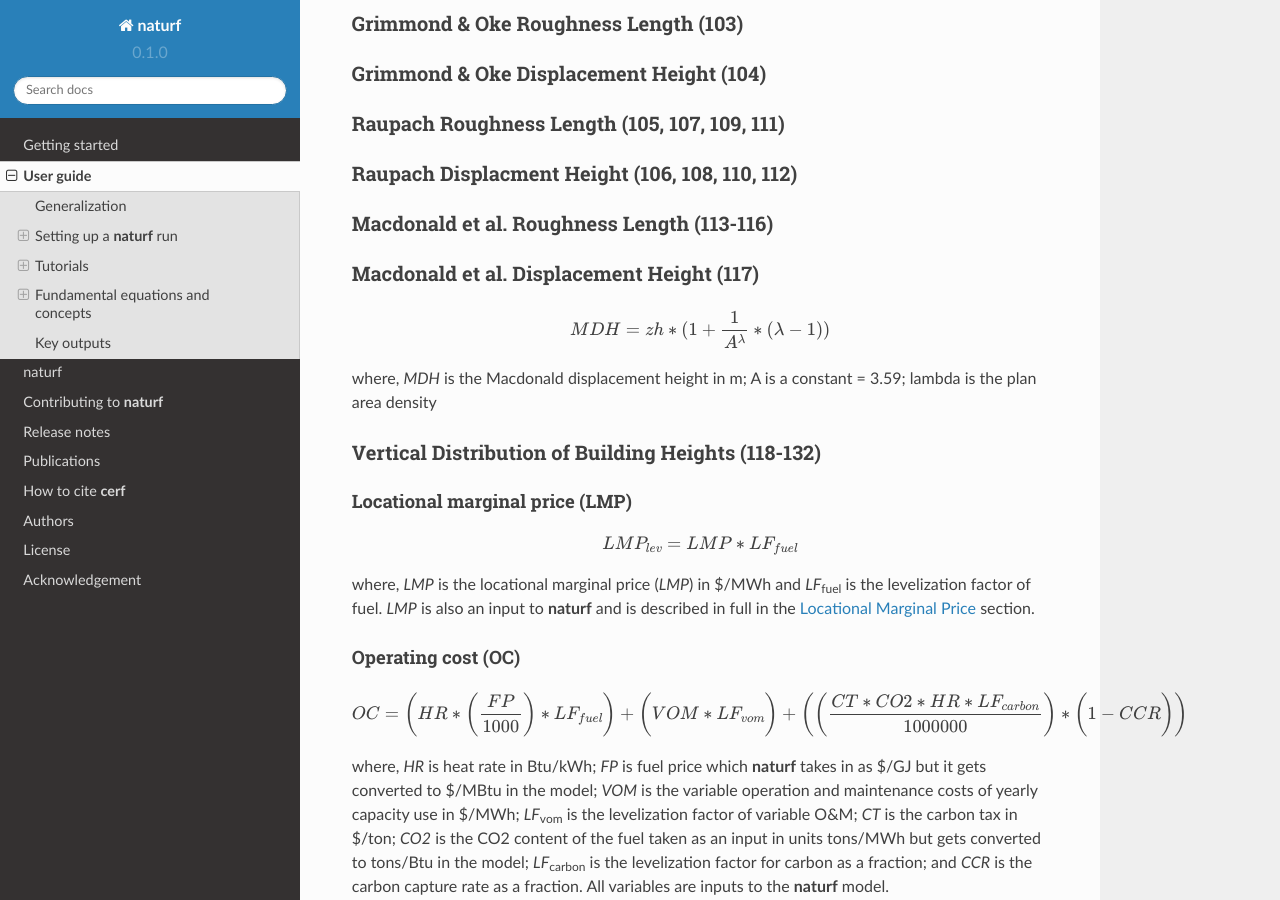
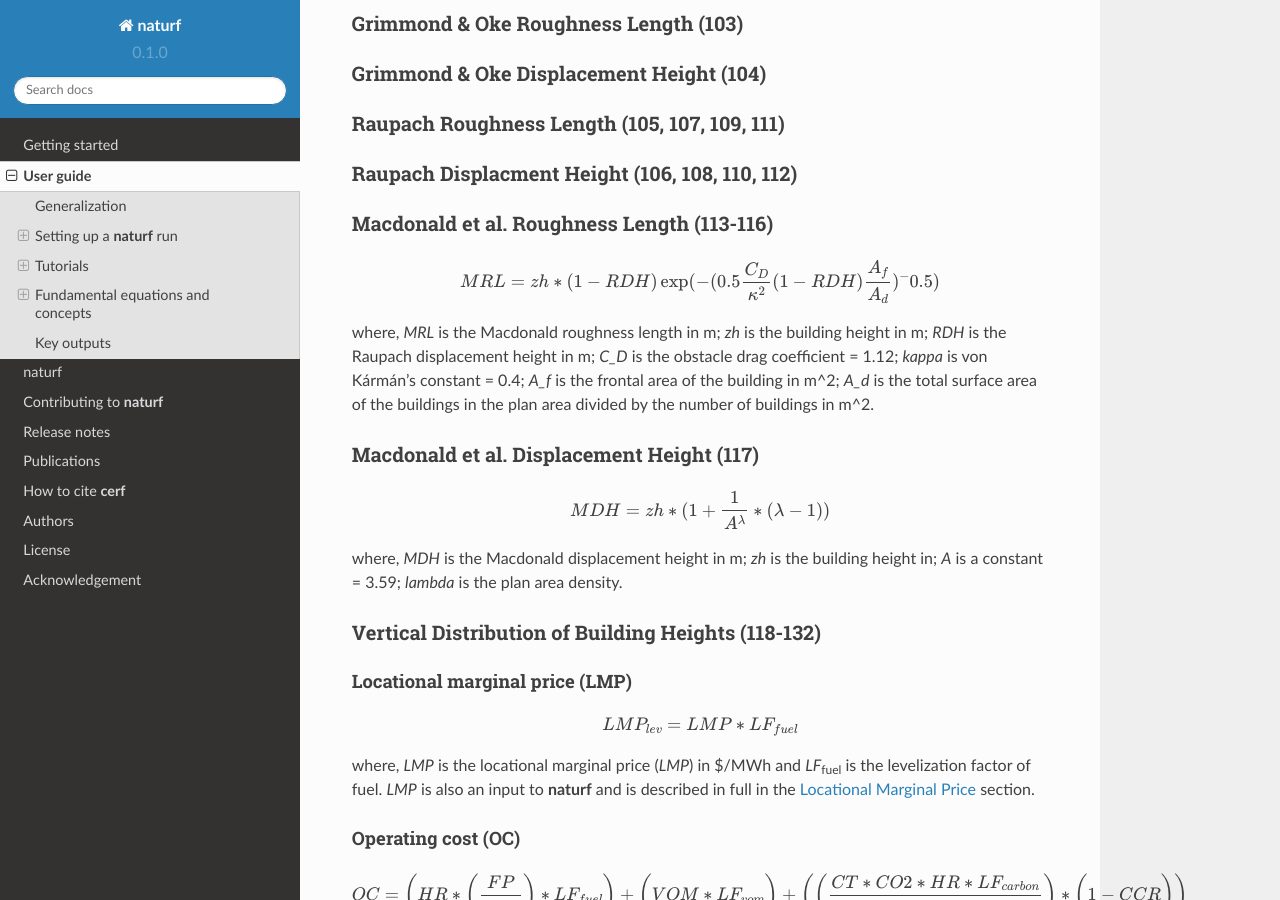
Before and after one commit to IMMM-SFA/naturf, a Sphinx documentation site: the page built from docs/source/user_guide.rst, in a window 1280 px wide and 900 px high, scrolled down 14059 px. Built offline with Sphinx 7.4.7 and the Read the Docs theme 2.0.0, drawn with Linux system fonts in a browser that asks for light colours; formulas are drawn with MathJax 3.

Commit message:
added definition for parameters 113-116

```diff
--- a/docs/source/user_guide.rst
+++ b/docs/source/user_guide.rst
@@ -548,7 +548,11 @@ Raupach Displacment Height (106, 108, 110, 112)
 Macdonald et al. Roughness Length (113-116)
 ~~~~~~~~~~~~~~~~~~~~~~~~~~~~~~~~~~~~~~~~~~~
 
+.. math::
 
+  MRL = zh * (1 - RDH)\exp(-(0.5\frac{C_D}{\kappa^2}(1 - RDH)\frac{A_f}{A_d})^-0.5)
+
+where, *MRL* is the Macdonald roughness length in m; *zh* is the building height in m; *RDH* is the Raupach displacement height in m; *C_D* is the obstacle drag coefficient = 1.12; *\kappa* is von Kármán's constant = 0.4; *A_f* is the frontal area of the building in m^2; *A_d* is the total surface area of the buildings in the plan area divided by the number of buildings in m^2.
 
 Macdonald et al. Displacement Height (117)
 ~~~~~~~~~~~~~~~~~~~~~~~~~~~~~~~~~~~~~~~~~~
@@ -557,7 +561,7 @@ Macdonald et al. Displacement Height (117)
 
     MDH = zh * (1 + \frac{1}{A^\lambda} * (\lambda - 1))
 
-where, *MDH* is the Macdonald displacement height in m; A is a constant = 3.59; \lambda is the plan area density
+where, *MDH* is the Macdonald displacement height in m; *zh* is the building height in; *A* is a constant = 3.59; *\lambda* is the plan area density.
 
 Vertical Distribution of Building Heights (118-132)
 ~~~~~~~~~~~~~~~~~~~~~~~~~~~~~~~~~~~~~~~~~~~~~~~~~~~
```
